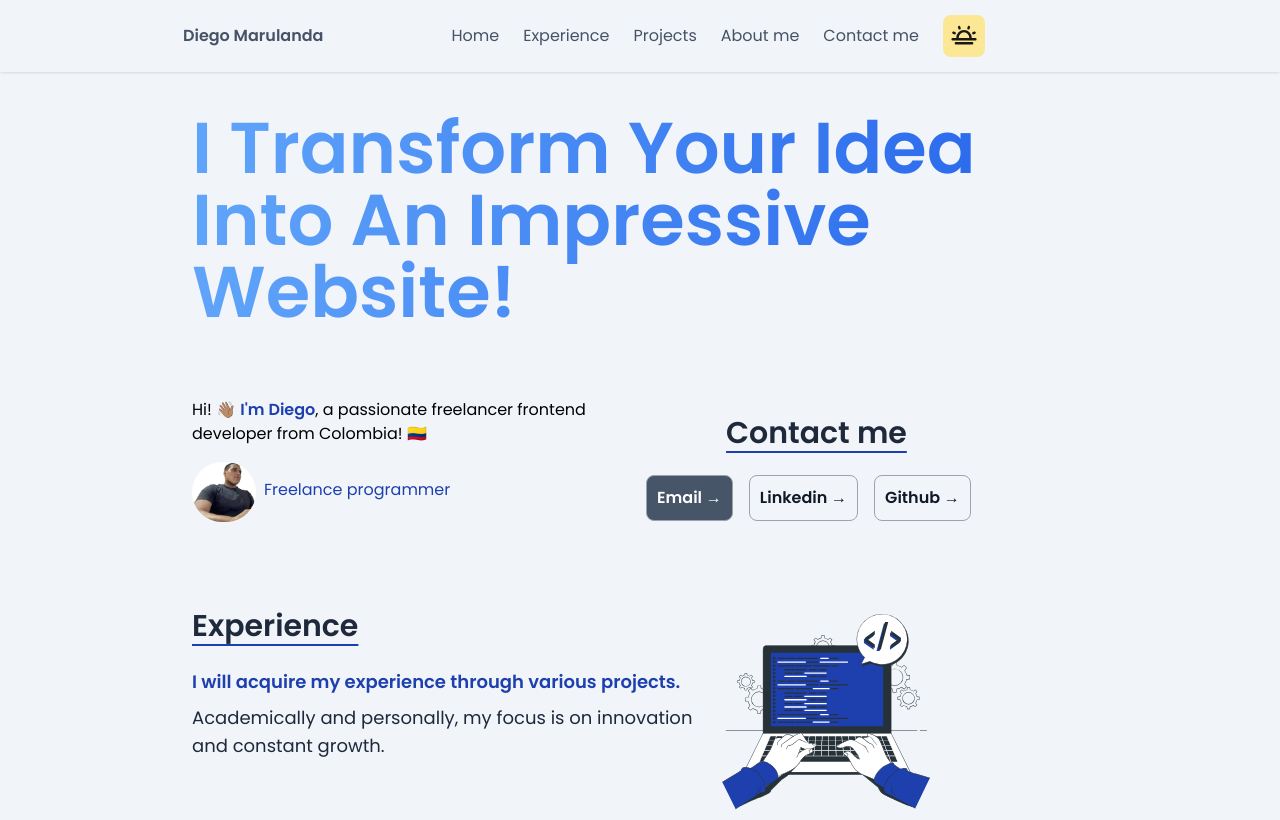
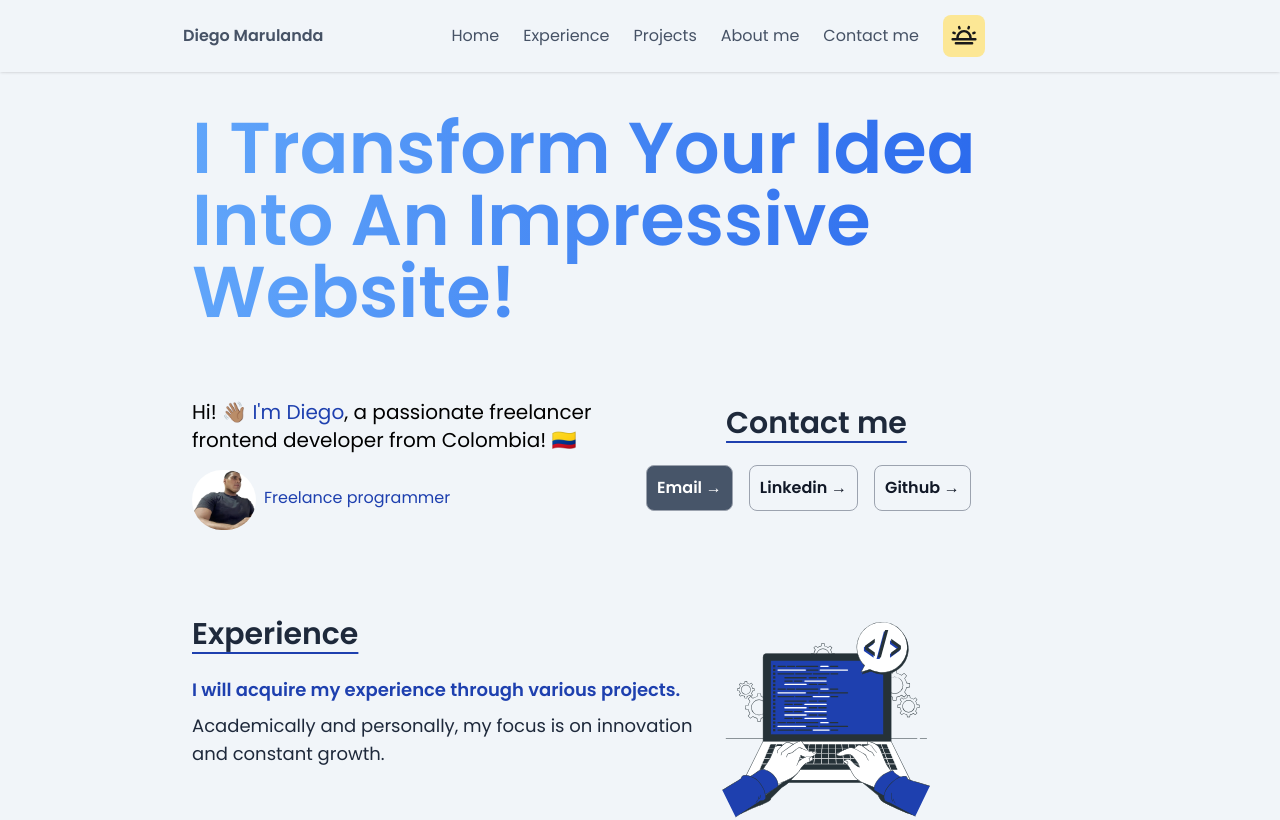
Before and after one commit to DiegoMarulandaB/Portfolio, a Next.js app: page / in a window 1280 px wide. Shown: the top 820 px of the page. Built offline with nearby package versions, Linux system fonts and the light colour scheme.

Commit message:
feat: :sparkles: add new Font Weight

```diff
--- a/src/components/Contact/Contact.tsx
+++ b/src/components/Contact/Contact.tsx
@@ -10,9 +10,9 @@ const Contact = () => {
             <div className="space-y-6 md:space-y-0 md:flex md:gap-6 lg:items-center lg:gap-1">
               <div className="md:w-6/12">
                 <div className="paragraph paragraph-dark-theme [&>p]:mb-4">
-                  <h1>
-                    Hi!{''} 👋🏽 <strong className="description-user ">I&apos;m Diego</strong>, a passionate freelancer
-                    frontend developer from Colombia! {''}🇨🇴{' '}
+                  <h1 className="heading-1">
+                    Hi!{''} 👋🏽 <strong className="description-user heading-1">I&apos;m Diego</strong>, a passionate
+                    freelancer frontend developer from Colombia! {''}🇨🇴{' '}
                   </h1>
 
                   <div className="flex mt-4">
@@ -34,7 +34,7 @@ const Contact = () => {
               </div>
               <div className="md:5/12 lg:w-5/2">
                 <div className="heading-2 flex flex-col items-start text-start justify-start md:items-center md:text-center md:justify-center heading-2-underline">
-                  <h2 className="mb-4 ">Contact me</h2>
+                  <h2 className="mb-4 mt-[-28px]">Contact me</h2>
                 </div>
                 <ContactButton />
               </div>
--- a/src/styles/globals.css
+++ b/src/styles/globals.css
@@ -43,6 +43,14 @@
         from-[#60a5fa] via-[#2563eb] to-[#93c5fd] dark:from-[#fde68a] dark:via-[#fef3c7] dark:to-[#fde68a] bg-[200%_auto] text-transparent font-extrabold capitalize text-4xl sm:text-2xl md:text-2xl lg:text-4xl xl:text-7xl
 }
 
+.heading-1 {
+  @apply text-xl
+}
+
+.description-user {
+  @apply text-blue-800 dark:text-amber-200
+}
+
 .paragraph {
   @apply font-light
 }
@@ -54,9 +62,6 @@
   @apply rounded-full aspect-auto object-cover
 }
 
-.description-user {
-  @apply font-bold  text-blue-800 dark:text-amber-200
-}
 .span-contact {
   @apply font-light text-blue-800 dark:text-amber-200
 }
```
